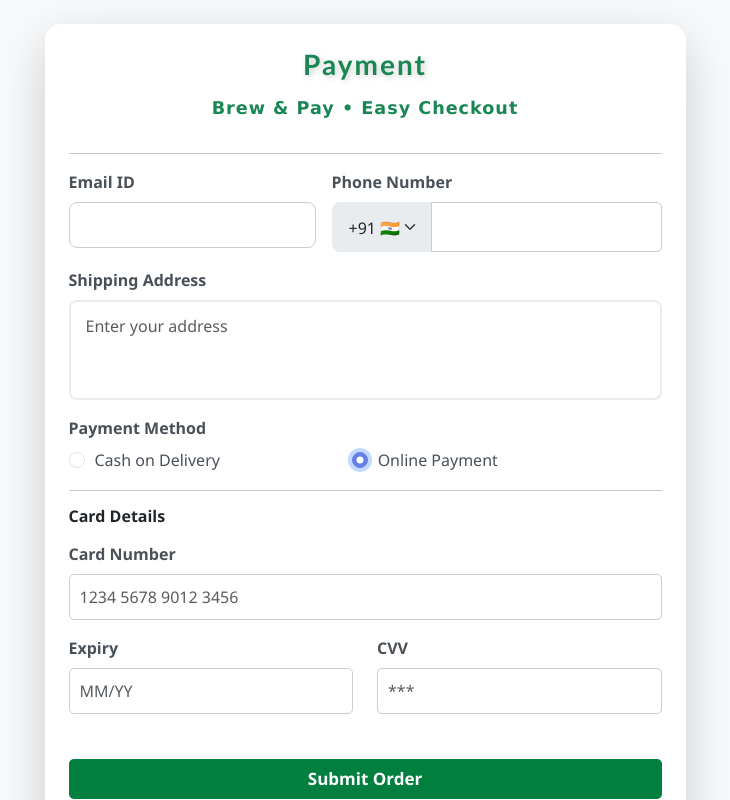
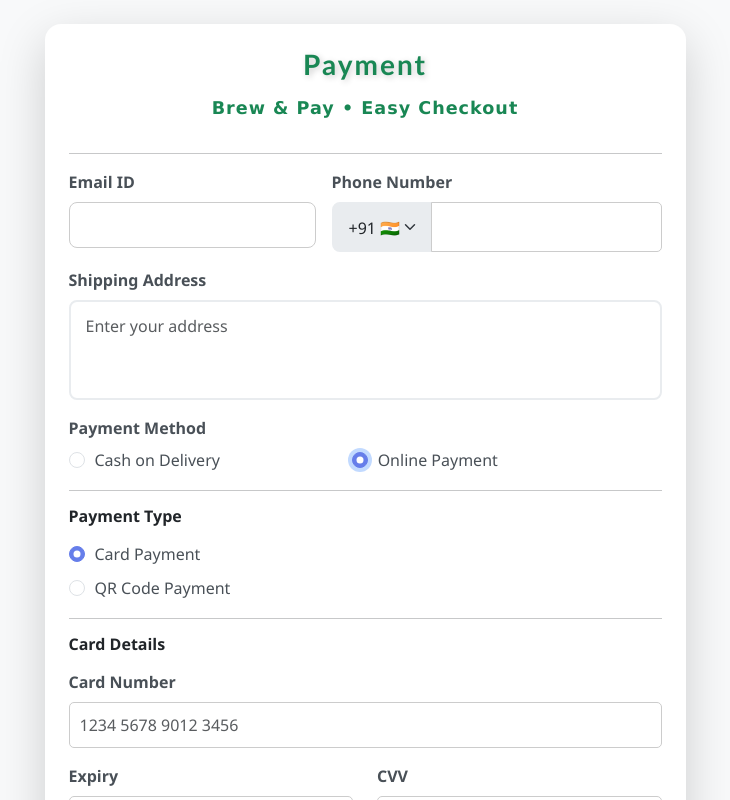
Before and after one commit to Parthvaghle123/starbucks-frontend1, a React (Vite) app: page /checkout in a window 1280 px wide. Both pictures are taken after a click on the radio button "Online Payment". Shown: the top 800 px of the page, without its empty margins (275-1005 px from the left). Built offline with nearby package versions, Linux system fonts and the light colour scheme.

Commit message:
anychange

```diff
--- a/package.json
+++ b/package.json
@@ -20,6 +20,7 @@
     "jspdf": "^3.0.1",
     "jwt-decode": "^4.0.0",
     "lucide-react": "^0.544.0",
+    "qrcode.react": "^4.2.0",
     "react": "^19.1.0",
     "react-dom": "^19.1.0",
     "react-router": "^7.7.0",
--- a/src/Checkout.jsx
+++ b/src/Checkout.jsx
@@ -1,7 +1,8 @@
 import React, { useEffect, useState } from "react";
 import { useNavigate } from "react-router-dom";
 import axios from "axios";
-import "./css/Cart.css";
+import { QRCodeSVG } from "qrcode.react";
+import "./css/cart.css";
 
 const Check = () => {
   const navigate = useNavigate();
@@ -12,13 +13,19 @@
     countryCode: "+91",
     address: "",
     paymentMethod: "Cash On Delivery",
+    paymentType: "Card", // Card or QRCode
     cardNumber: "",
     expiry: "",
     cvv: "",
   });
 
+  const [_cartItems, setCartItems] = useState([]);
+  const [totalAmount, setTotalAmount] = useState(0);
   const [loading, setLoading] = useState(false);
   const [errorMsg, setErrorMsg] = useState("");
+  const [paymentSuccess, setPaymentSuccess] = useState(false);
+  const [transactionId, setTransactionId] = useState("");
+  const UPI_ID = "vaghelaparth2005-2@oksbi";
 
   useEffect(() => {
     const fetchUserProfile = async () => {
@@ -39,12 +46,81 @@
       }
     };
 
+    const fetchCart = async () => {
+      const token = localStorage.getItem("token");
+      if (!token) return;
+
+      try {
+        const res = await axios.get("https://starbucks-backend1.onrender.com/cart", {
+          headers: { Authorization: `Bearer ${token}` },
+        });
+        const cart = res.data.cart || [];
+        setCartItems(cart);
+        const total = cart.reduce((sum, item) => sum + item.total, 0);
+        setTotalAmount(total);
+      } catch (err) {
+        console.error("Error fetching cart:", err);
+      }
+    };
+
     fetchUserProfile();
+    fetchCart();
   }, []);
 
   const handleChange = (e) => {
     const { name, value } = e.target;
     setFormData((prev) => ({ ...prev, [name]: value }));
+
+    // Reset payment type when payment method changes
+    if (name === "paymentMethod") {
+      setFormData((prev) => ({ ...prev, paymentType: "Card" }));
+    }
+  };
+
+  const handlePaymentTypeChange = (e) => {
+    const paymentType = e.target.value;
+    setFormData((prev) => ({ ...prev, paymentType }));
+  };
+
+  const generateTransactionId = () => {
+    const timestamp = Date.now();
+    const random = Math.floor(Math.random() * 10000);
+    return `TXN${timestamp}${random}`;
+  };
+
+  const handleQRPaymentSuccess = async () => {
+    setLoading(true);
+    const txId = generateTransactionId();
+    setTransactionId(txId);
+    setPaymentSuccess(true);
+
+    // Wait 2 seconds then place order
+    setTimeout(async () => {
+      try {
+        const token = localStorage.getItem("token");
+        const payload = {
+          ...formData,
+          paymentMethod: "Online Payment",
+          paymentType: "QRCode",
+          transactionId: txId,
+          paymentStatus: "Paid",
+        };
+
+        await axios.post("https://starbucks-backend1.onrender.com/order", payload, {
+          headers: { Authorization: `Bearer ${token}` },
+        });
+
+        // Redirect to orders page after 2 seconds
+        setTimeout(() => {
+          navigate("/orders");
+        }, 2000);
+      } catch (err) {
+        console.error("Order failed", err);
+        setErrorMsg("❌ Order failed. Please try again.");
+        setPaymentSuccess(false);
+        setLoading(false);
+      }
+    }, 2000);
   };
 
   // Luhn algorithm implementation
@@ -68,9 +144,15 @@
 const placeOrder = async (e) => {
   e.preventDefault();
 
+  // If QR Code payment, handle it separately
+  if (formData.paymentMethod === "Online Payment" && formData.paymentType === "QRCode") {
+    handleQRPaymentSuccess();
+    return;
+  }
+
   const rawCardNumber = formData.cardNumber.replace(/\s/g, "");
 
-  if (formData.paymentMethod === "Online Payment") {
+  if (formData.paymentMethod === "Online Payment" && formData.paymentType === "Card") {
     // Basic length check — many cards are 13-19 digits, but most common are 16.
     if (rawCardNumber.length < 13 || rawCardNumber.length > 19) {
       alert(" Invalid card number — it should be between 13 and 19 digits.");
@@ -131,6 +213,7 @@
     const payload = {
       ...formData,
       cardNumber: rawCardNumber,
+      paymentStatus: formData.paymentMethod === "Cash On Delivery" ? "Pending" : "Paid",
     };
 
     await axios.post("https://starbucks-backend1.onrender.com/order", payload, {
@@ -146,6 +229,9 @@
   }
 };
 
+  // Generate UPI payment string
+  const upiPaymentString = `upi://pay?pa=${UPI_ID}&am=${totalAmount}&cu=INR&tn=Starbucks Order`;
+
   return (
     <div className="container py-4">
       <div className="row justify-content-center">
@@ -160,6 +246,15 @@
             <hr />
             {errorMsg && (
               <div className="alert alert-danger py-2">{errorMsg}</div>
+            )}
+
+            {/* Payment Success Message */}
+            {paymentSuccess && (
+              <div className="alert alert-success text-center mb-3">
+                <h5 className="fw-bold">✅ Payment Successful!</h5>
+                <p className="mb-0">Transaction ID: <strong>{transactionId}</strong></p>
+                <p className="mb-0">Redirecting to Orders...</p>
+              </div>
             )}
 
             <form onSubmit={placeOrder}>
@@ -254,8 +349,62 @@
                   </div>
                 </div>
               </div>
+              {/* Payment Type Selection for Online Payment */}
+              {formData.paymentMethod === "Online Payment" && (
+                <>
+                  <hr />
+                  <h6 className="fw-bold mb-3">Payment Type</h6>
+                  <div className="mb-3 d-flex flex-column gap-2">
+                    <div className="form-check">
+                      <input
+                        className="form-check-input"
+                        type="radio"
+                        name="paymentType"
+                        value="Card"
+                        checked={formData.paymentType === "Card"}
+                        onChange={handlePaymentTypeChange}
+                        id="cardPayment"
+                      />
+                      <label className="form-check-label" htmlFor="cardPayment">
+                        Card Payment
+                      </label>
+                    </div>
+                    <div className="form-check">
+                      <input
+                        className="form-check-input"
+                        type="radio"
+                        name="paymentType"
+                        value="QRCode"
+                        checked={formData.paymentType === "QRCode"}
+                        onChange={handlePaymentTypeChange}
+                        id="qrPayment"
+                      />
+                      <label className="form-check-label" htmlFor="qrPayment">
+                        QR Code Payment
+                      </label>
+                    </div>
+                  </div>
+
+                  {/* QR Code Payment */}
+                  {formData.paymentType === "QRCode" && (
+                    <div className="mb-3 text-center">
+                      <div className="card p-4 bg-light">
+                        <h6 className="fw-bold mb-3">Scan QR Code to Pay</h6>
+                        <div className="d-flex justify-content-center mb-3">
+                          <QRCodeSVG value={upiPaymentString} size={200} />
+                        </div>
+                        <p className="text-muted mb-2">
+                          <strong>Amount:</strong> ₹{totalAmount}
+                        </p>
+                        <p className="text-muted mb-3">
+                          <strong>UPI ID:</strong> {UPI_ID}
+                        </p>
+                      </div>
+                    </div>
+                  )}
+
                   {/* Card Details */}
-              {formData.paymentMethod === "Online Payment" && (
+                  {formData.paymentType === "Card" && (
                     <>
                       <hr />
                       <h6 className="fw-bold mb-3">Card Details</h6>
@@ -325,6 +474,8 @@
                       </div>
                     </>
                   )}
+                </>
+              )}
 
               <div className="d-grid mt-4">
                 <button
```
Also changed, not shown: 1 other file (tests, documents, lock files or other folders). Lines whose indentation alone changed are shown as unchanged.
